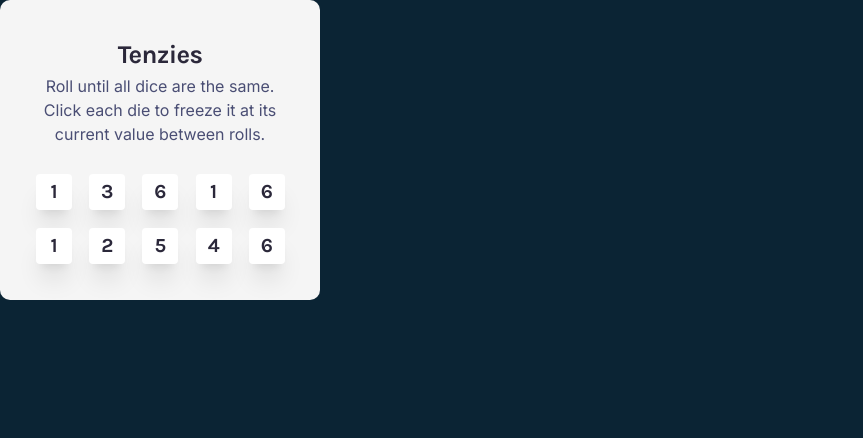
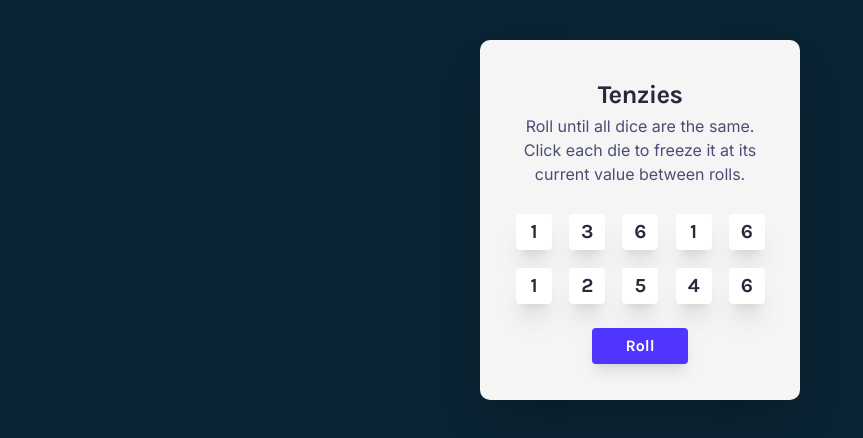
Before and after one commit to rubenaguilardev/tns, a React (Vite) app: page / in a window 1280 px wide. Shown: the top 438 px of the page, without its empty margins (0-863 px from the left). Built offline with nearby package versions, Linux system fonts and the light colour scheme.

Commit message:
add roll button

```diff
--- a/src/App.jsx
+++ b/src/App.jsx
@@ -14,7 +14,8 @@ const App = () => {
   const diceElements = dice.map(num => <Die value={num} />)
 
   return (
-    <main className="max-w-80 flex flex-col bg-[#F5F5F5] p-9 rounded-[10px]">
+    <main className=" flex justify-center mt-10">
+      <div className="max-w-80 flex flex-col bg-[#F5F5F5] p-9 rounded-[10px] shadow-2xl">
         <div className="text-center mb-7">
           <h1 className="font-bold text-[1.6rem] tracking-tight">Tenzies</h1>
           <p className="text-[#4A4E74] font-['Inter']">Roll until all dice are the same. Click each die to freeze it at its current value between rolls.</p>
@@ -22,6 +23,16 @@ const App = () => {
         <div className="grid grid-cols-5 grid-rows-2 gap-4.5">
           {diceElements}
         </div>
+        <div className="flex justify-center mt-6">
+          <button
+            onClick={() => setDice(generateAllNewDice())}
+            className="h-9 w-24 text-white font-bold bg-[#5035FF] rounded-sm cursor-pointer shadow-lg"
+          >
+            Roll
+          </button>
+        </div>
+      </div>
+
     </main>
   )
 }
```
Lines whose indentation alone changed are shown as unchanged.
